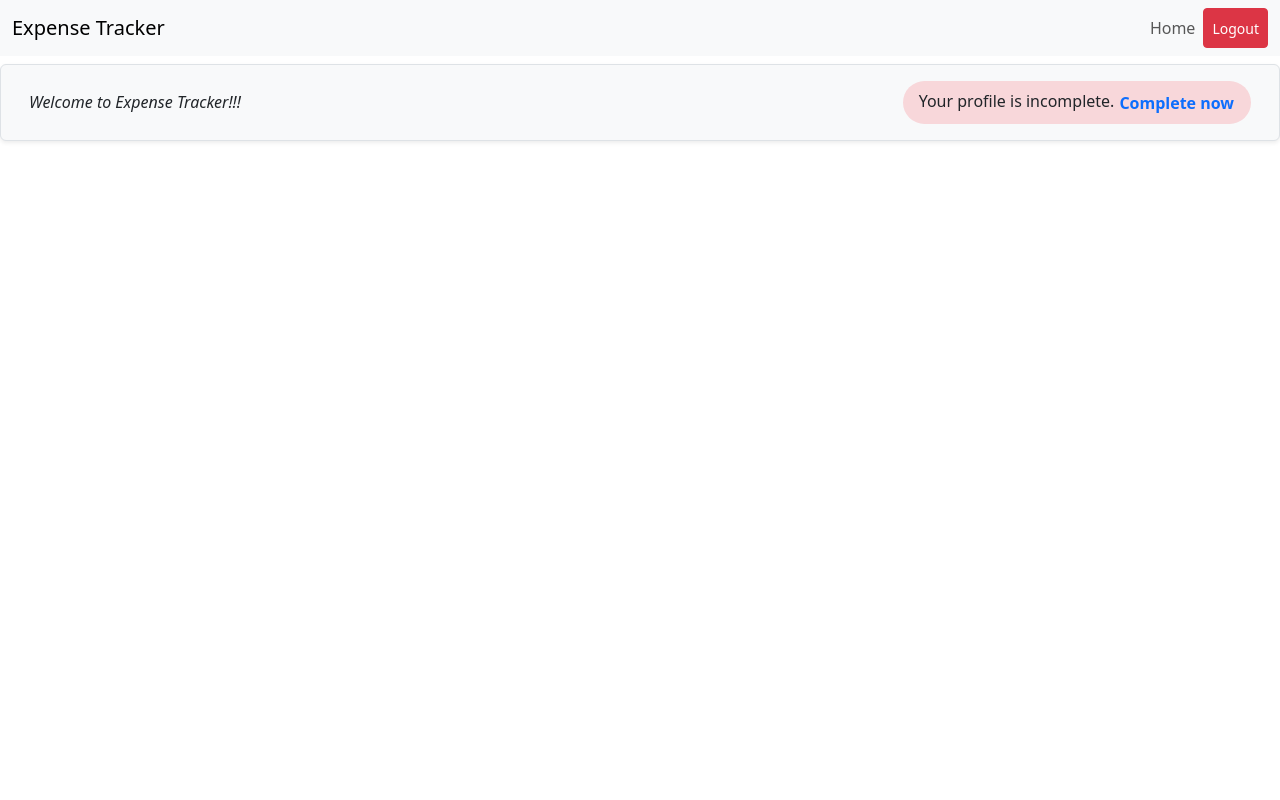
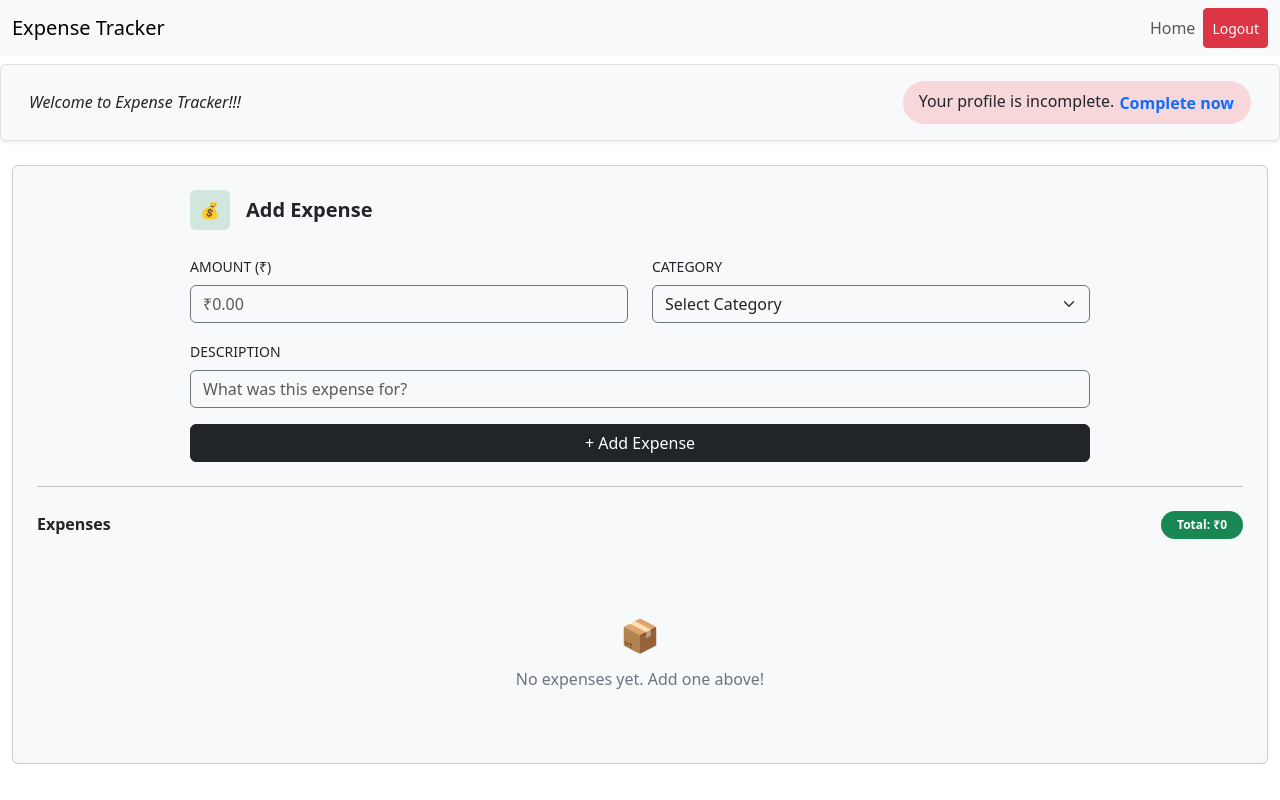
Before and after one commit to kashishkushwaha09/expense-tracker, a React (Vite) app: page / in a window 1280 px wide. Built offline with nearby package versions, Linux system fonts and the light colour scheme; sample sign-in values are in the browser's storage.

Commit message:
add ExpenseForm and ExpenseList components; integrate ExpenseTracker in Home page

```diff
--- /dev/null
+++ b/src/components/expense-manage/ExpenseForm.jsx
@@ -0,0 +1,156 @@
+import { useState } from "react";
+import { Form, Row, Col, Button } from "react-bootstrap";
+
+const ExpenseForm = ({ onAddExpense }) => {
+  const [formData, setFormData] = useState({
+    amount: "",
+    category: "",
+    description: "",
+  });
+  const [errors, setErrors] = useState({
+    amount: "",
+    category: "",
+    description: "",
+  });
+
+  const [submitError, setSubmitError] = useState("");
+  const validate = () => {
+    const newErrors = {};
+
+    if (!formData.amount.trim()) {
+      newErrors.amount = "Amount is required";
+    } else if (Number(formData.amount) <= 0) {
+      newErrors.amount = "Amount must be greater than 0";
+    }
+
+    if (!formData.category) {
+      newErrors.category = "Category is required";
+    }
+
+    if (!formData.description.trim()) {
+      newErrors.description = "Description is required";
+    }
+
+    setErrors(newErrors);
+
+    return Object.keys(newErrors).length === 0;
+  };
+  const handleChange = (e) => {
+    setFormData((prev) => ({
+      ...prev,
+      [e.target.name]: e.target.value,
+    }));
+    setErrors((prev) => ({
+      ...prev,
+      [name]: "",
+    }));
+
+    setSubmitError("");
+  };
+
+  const handleSubmit = (e) => {
+    e.preventDefault();
+    const isValid = validate();
+
+    if (!isValid) {
+      setSubmitError("Please fix the errors before submitting.");
+      return;
+    }
+
+    onAddExpense(formData);
+
+    setFormData({
+      amount: "",
+      category: "",
+      description: "",
+    });
+    setSubmitError("");
+  };
+
+  return (
+    <>
+      <div className="d-flex align-items-center gap-3 mb-4">
+        <div
+          className="bg-success-subtle rounded p-2 d-flex align-items-center justify-content-center"
+          style={{ width: 40, height: 40 }}
+        >
+          💰
+        </div>
+
+        <h5 className="mb-0 fw-semibold">Add Expense</h5>
+      </div>
+
+      <Form onSubmit={handleSubmit}>
+        <Row>
+          <Col md={6}>
+            <Form.Group className="mb-3">
+              <Form.Label className="text-uppercase small">
+                Amount (₹)
+              </Form.Label>
+
+              <Form.Control
+                type="number"
+                placeholder="₹0.00"
+                name="amount"
+                value={formData.amount}
+                onChange={handleChange}
+                className="bg-light text-dark border-secondary"
+                 isInvalid={!!errors.amount}
+              />
+              <Form.Control.Feedback type="invalid">
+                {errors.amount}
+              </Form.Control.Feedback>
+            </Form.Group>
+          </Col>
+
+          <Col md={6}>
+            <Form.Group className="mb-3">
+              <Form.Label className="text-uppercase small">Category</Form.Label>
+
+              <Form.Select
+                name="category"
+                value={formData.category}
+                onChange={handleChange}
+                className="bg-light text-dark border-secondary"
+                 isInvalid={!!errors.category}
+              >
+                <option value="">Select Category</option>
+                <option value="Food">Food</option>
+                <option value="Travel">Travel</option>
+                <option value="Shopping">Shopping</option>
+                <option value="Bills">Bills</option>
+              </Form.Select>
+              <Form.Control.Feedback type="invalid">
+                {errors.category}
+              </Form.Control.Feedback>
+            </Form.Group>
+          </Col>
+        </Row>
+
+        <Form.Group className="mb-3">
+          <Form.Label className="text-uppercase small">Description</Form.Label>
+          <Form.Control
+            type="text"
+            placeholder="What was this expense for?"
+            name="description"
+            value={formData.description}
+            onChange={handleChange}
+            className="bg-light text-dark border-secondary"
+             isInvalid={!!errors.description}
+          />
+          <Form.Control.Feedback type="invalid">
+            {errors.description}
+          </Form.Control.Feedback>{" "}
+        </Form.Group>
+        {submitError && (
+          <div className="text-danger fw-semibold mb-3">{submitError}</div>
+        )}
+        <Button type="submit" variant="dark" className="w-100">
+          + Add Expense
+        </Button>
+      </Form>
+    </>
+  );
+};
+
+export default ExpenseForm;
--- /dev/null
+++ b/src/components/expense-manage/ExpenseList.jsx
@@ -0,0 +1,61 @@
+import { Table, Badge } from "react-bootstrap";
+
+const ExpenseList = ({ expenses }) => {
+  const total = expenses.reduce(
+    (sum, item) => sum + Number(item.amount),
+    0
+  );
+
+  return (
+    <>
+      <div className="d-flex justify-content-between align-items-center mb-4">
+        <h6 className="mb-0 fw-semibold">Expenses</h6>
+
+        <Badge
+          pill
+          bg="success"
+          className="px-3 py-2"
+        >
+          Total: ₹{total}
+        </Badge>
+      </div>
+
+      {expenses.length === 0 ? (
+        <div className="text-center py-5 text-secondary">
+          <div style={{ fontSize: "2rem" }}>📦</div>
+
+          <p className="mt-2 mb-0">
+            No expenses yet. Add one above!
+          </p>
+        </div>
+      ) : (
+        <Table
+          hover
+          responsive
+          variant="dark"
+          className="align-middle"
+        >
+          <thead>
+            <tr>
+              <th>Description</th>
+              <th>Category</th>
+              <th>Amount</th>
+            </tr>
+          </thead>
+
+          <tbody>
+            {expenses.map((expense) => (
+              <tr key={expense.id}>
+                <td>{expense.description}</td>
+                <td>{expense.category}</td>
+                <td>₹{expense.amount}</td>
+              </tr>
+            ))}
+          </tbody>
+        </Table>
+      )}
+    </>
+  );
+};
+
+export default ExpenseList;
--- /dev/null
+++ b/src/components/expense-manage/ExpenseTracker.jsx
@@ -0,0 +1,35 @@
+import { useState } from "react";
+import ExpenseForm from "./ExpenseForm";
+import ExpenseList from "./ExpenseList";
+
+const ExpenseTracker = () => {
+  const [expenses, setExpenses] = useState([]);
+
+  const addExpense = (expense) => {
+    setExpenses((prev) => [
+      {
+        id: Date.now(),
+        ...expense,
+      },
+      ...prev,
+    ]);
+  };
+
+  return (
+    <div className="container-fluid py-4">
+      <div className="card bg-light text-dark mx-auto">
+        <div className="card-body p-4">
+          <div className="mx-auto" style={{ maxWidth: "900px" }}>
+            <ExpenseForm onAddExpense={addExpense} />
+          </div>
+
+          <hr className="my-4" />
+
+          <ExpenseList expenses={expenses} />
+        </div>
+      </div>
+    </div>
+  );
+};
+
+export default ExpenseTracker;
--- a/src/pages/Home.jsx
+++ b/src/pages/Home.jsx
@@ -1,11 +1,13 @@
 import React from 'react'
 import WelcomeBanner from '../components/WelcomeBanner'
+import ExpenseTracker from '../components/expense-manage/ExpenseTracker';
 
 const
 Home = () => {
   return (
     <div>
         <WelcomeBanner/>
+        <ExpenseTracker/>
     </div>
   )
 }
```
